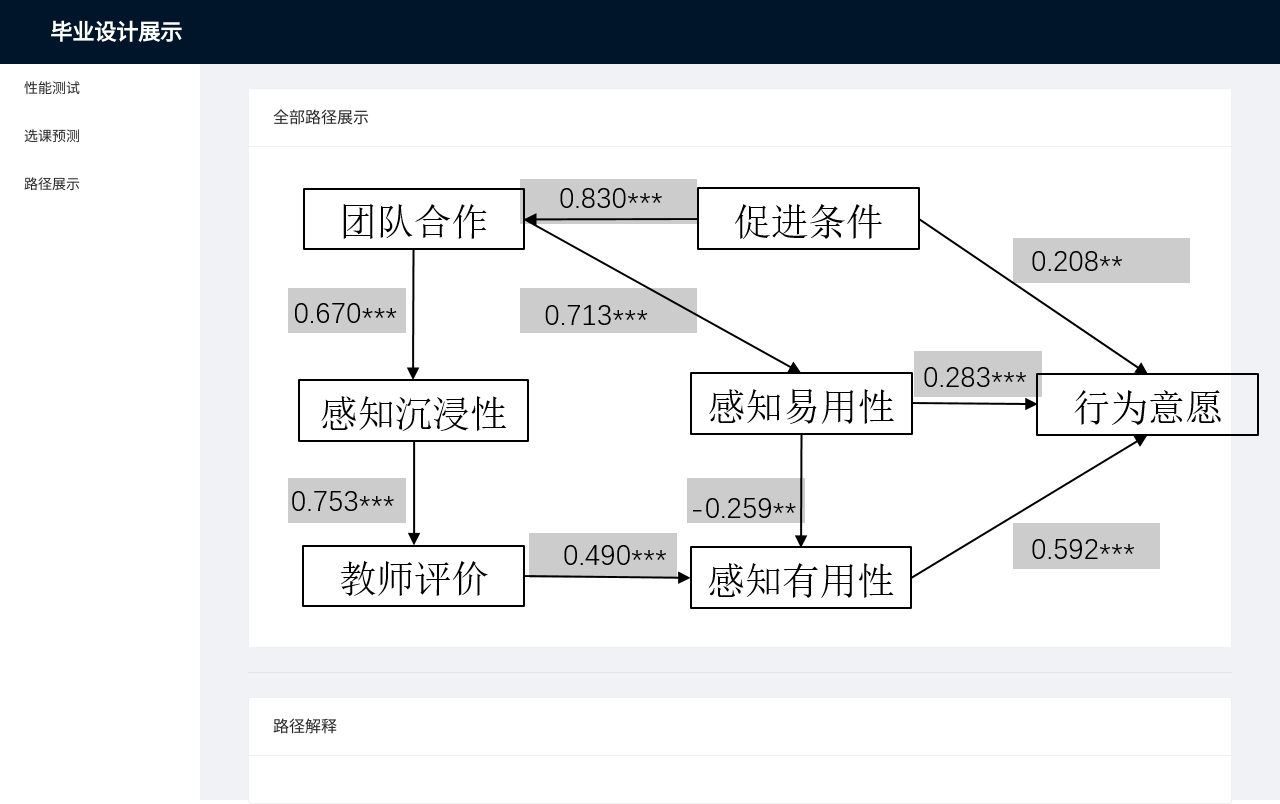
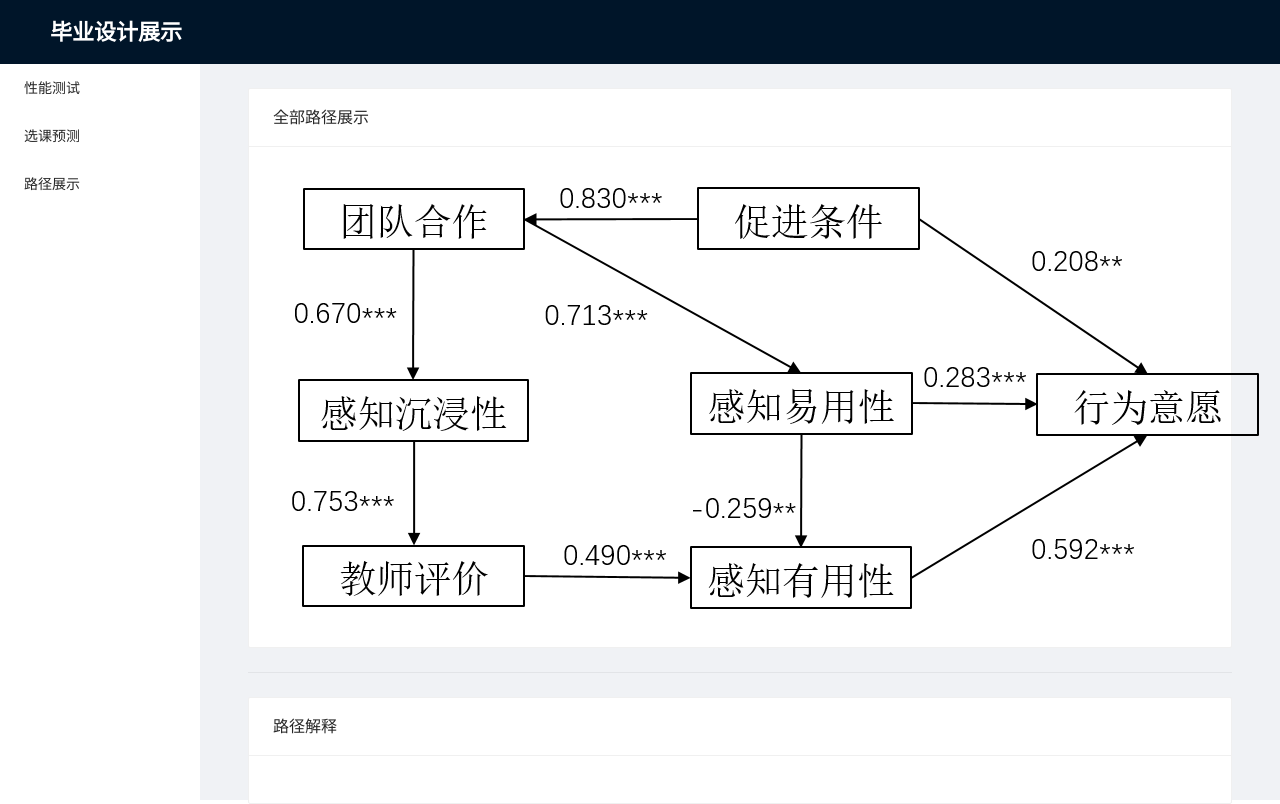
Before and after one commit to EnrigleZ/bytwo, a React (Create React App) app: page /static in a window 1280 px wide. Built offline with nearby package versions, Linux system fonts and the light colour scheme.

Commit message:
feat: add

```diff
--- a/src/index.css
+++ b/src/index.css
@@ -55,7 +55,7 @@ code {
 
 .hover-item {
   position: absolute;
-  background-color: rgba(0, 0, 0, 0.2);
+  /* background-color: rgba(0, 0, 0, 0.2); */
   color: #FFF;
   font-size: 20px;
   padding-left: 30px;
--- a/src/pages/static-display/hover-item.jsx
+++ b/src/pages/static-display/hover-item.jsx
@@ -4,16 +4,16 @@ import { getSize } from './logics'
 const HoverItem = (props) => {
     const { text, image, top, left, w, h, setText } = props
     const [ width, height ] = getSize(image)
-    console.log(width, height)
-    const [display, setDisplay] = React.useState(false)
+    // console.log(width, height)
+    // const [display, setDisplay] = React.useState(false)
     if (!image) return null
 
     return (
         <div
             className="hover-item"
             style={{ left: width * left, top: height * top, width: width * w, height: height * h}}
-            onMouseEnter={() => {setDisplay(true)}}
-            onMouseLeave={() => {setDisplay(false)}}
+            // onMouseEnter={() => {setDisplay(true)}}
+            // onMouseLeave={() => {setDisplay(false)}}
             onClick={() => { setText(text) }}
         >
             {/* <span className="text" hidden={!display}>{text.toString()}</span> */}
```
